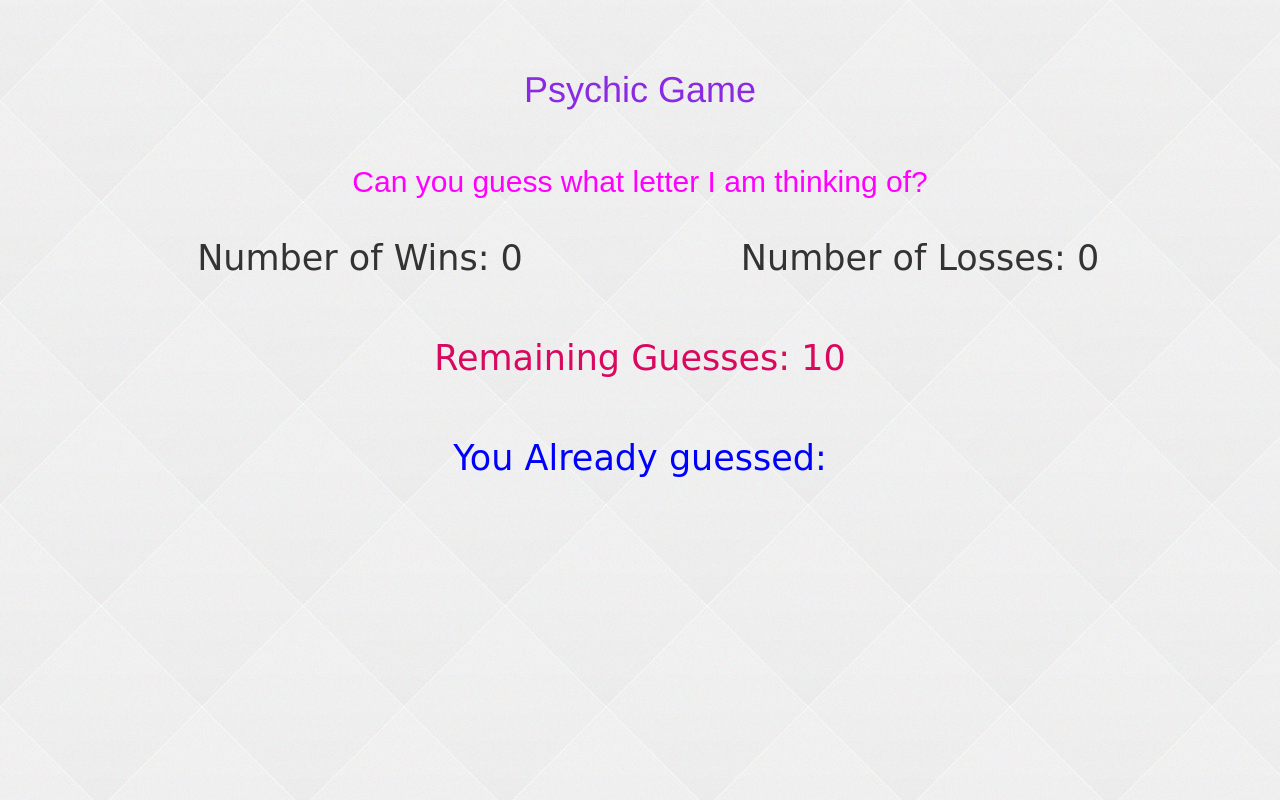
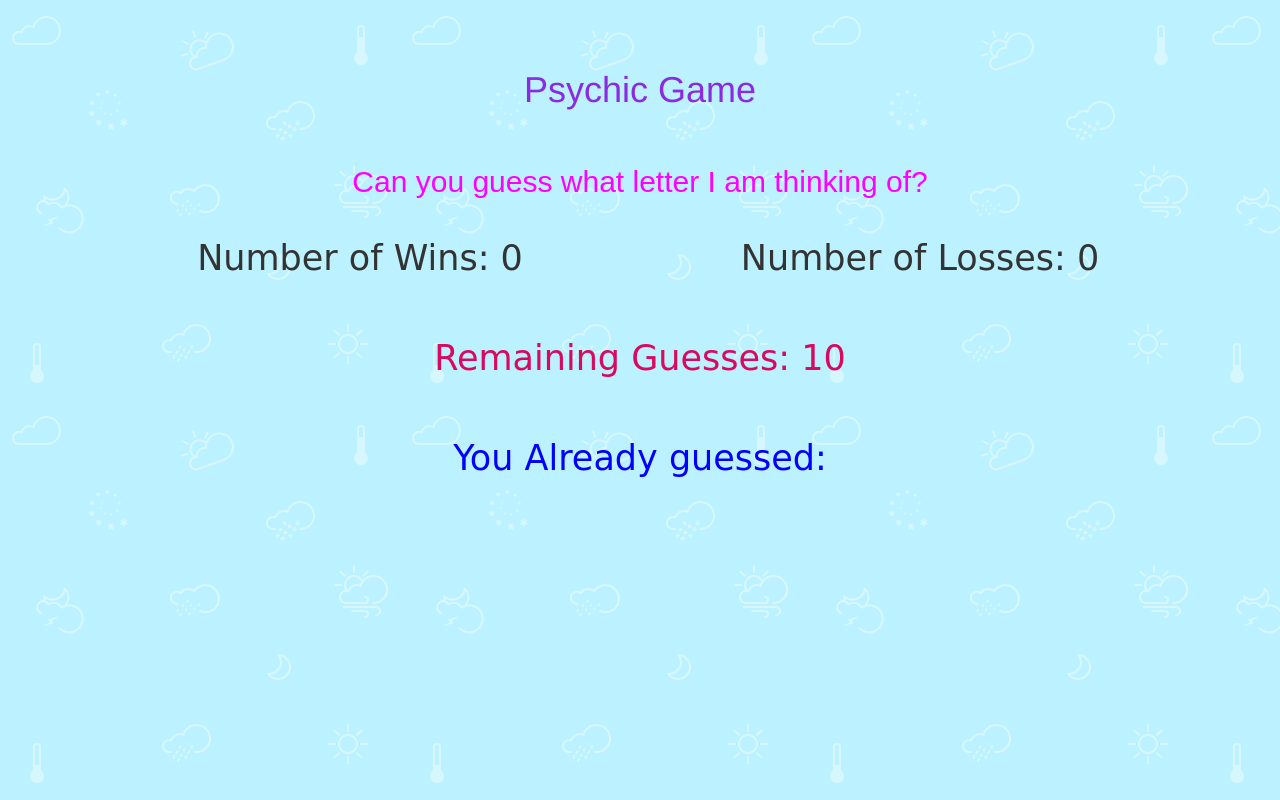
Before and after one commit to jcw124/Psychic-Game, a plain HTML site: page index.html in a window 1280 px wide. Drawn offline with nearby package versions, Linux system fonts and the light colour scheme.

Commit message:
add diff background

```diff
--- a/assets/css/style.css
+++ b/assets/css/style.css
@@ -22,7 +22,7 @@
     color: rgb(216, 9, 95);
 }
 body{
-    background: url("../images/gradient_squares.png")
+    background: url("../images/weather.png")
 }
 #status{
     color:red;
```
Also changed, not shown: assets/images/weather.png (added).
